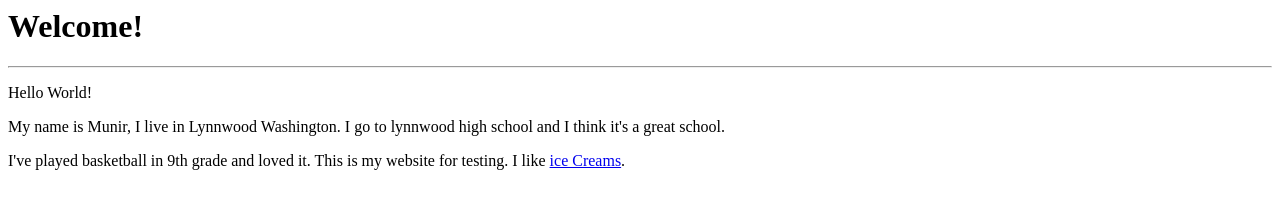
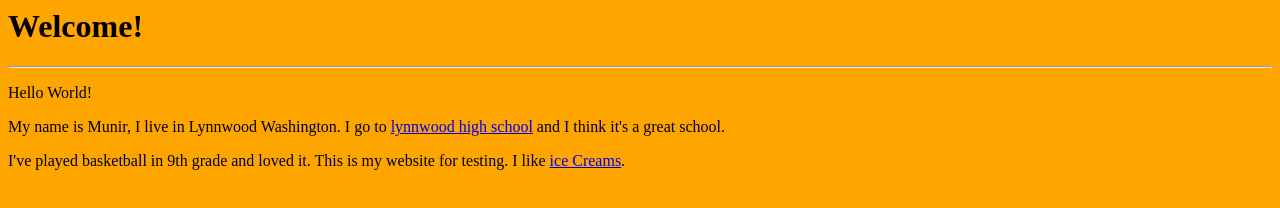
Before and after one commit to EmamMun000/csp-sp2019-test, a plain HTML site: page index.html in a window 1280 px wide. Drawn offline with Linux system fonts and the light colour scheme.

Commit message:
Update index.html

```diff
--- a/index.html
+++ b/index.html
@@ -1,10 +1,11 @@
 <html>
   <title>Your Webpage</title>
-  <body bgcolors="orange">
+  <body bgcolor="orange">
     <h1>Welcome!</h1>
     <hr>
     <p> Hello World!
-    <p> My name is Munir, I live in Lynnwood Washington. I go to lynnwood high school and I think it's a great school.
+    <p> My name is Munir, I live in Lynnwood Washington. I go to
+      <a href="https://lhs.edmonds.wednet.edu/">lynnwood high school</a> and I think it's a great school.
     <p> I've played basketball in 9th grade and loved it. This is my website for testing. I like
     <a href="https://bit.ly/21d6Gck">ice Creams</a>.
   </body>
```
